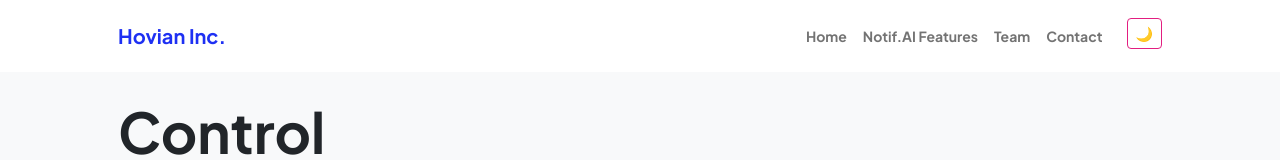
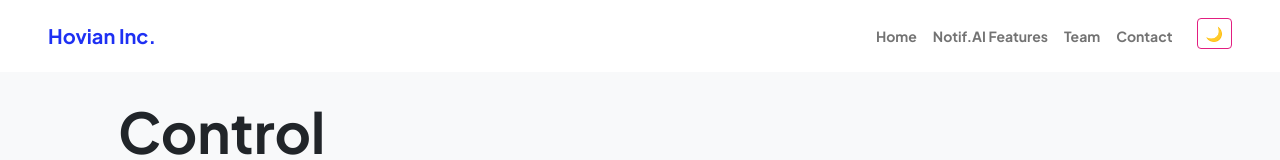
Before and after one commit to lyuhongju1/hovian, a plain HTML site: page index.html in a window 1280 px wide. Shown: the top 160 px of the page. Drawn offline with nearby package versions, Linux system fonts and the light colour scheme.

Commit message:
Update index.html

```diff
--- a/index.html
+++ b/index.html
@@ -152,7 +152,7 @@
     <main class="flex-shrink-0" style="padding-top: 50px;">
         <!-- Navigation -->
         <nav class="navbar navbar-expand-lg navbar-light bg-white py-3 fixed-top">
-            <div class="container px-3 px-sm-4 px-md-5">
+            <div class="container-fluid px-3 px-sm-4 px-md-5">
                 <a class="navbar-brand" href="index.html"><span class="fw-bolder text-primary">Hovian Inc.</span></a>
                 <button class="navbar-toggler" type="button" data-bs-toggle="collapse" data-bs-target="#navbarSupportedContent"><span class="navbar-toggler-icon"></span></button>
                 <div class="collapse navbar-collapse" id="navbarSupportedContent">
```
